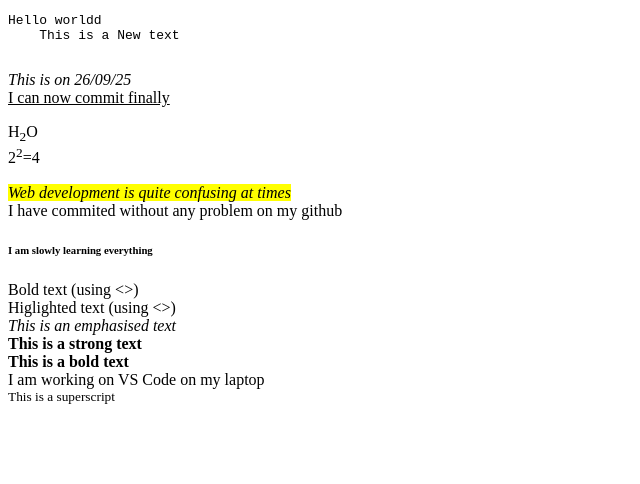
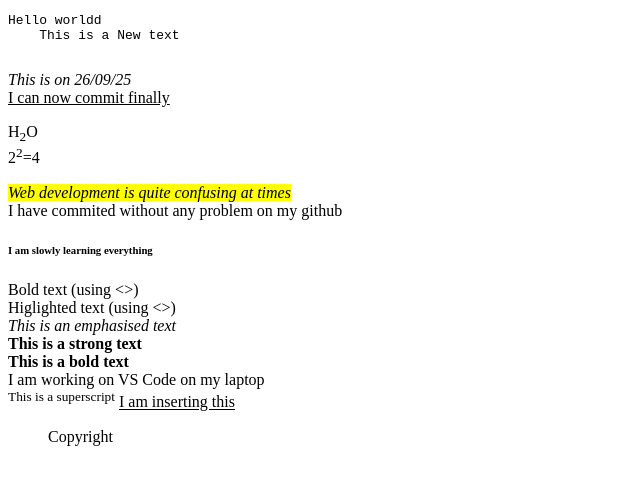
Before and after one commit to GPS-abesfreshie/HTML_AIML1, a plain HTML site: page index2.html in a window 1280 px wide. Shown: the whole page, without its empty margins (0-640 px from the left). Drawn offline with Linux system fonts and the light colour scheme.

Commit message:
This is a commit

```diff
--- a/index2.html
+++ b/index2.html
@@ -24,5 +24,7 @@
 <b>This is a bold text</b><br>
 I am working on VS Code on my laptop<br>
 <sup>This is a superscript</sup>
+<ins>I  am inserting this </ins>
+<blockquote cite="https://gemini.google.com/app/53263adb43ae04eb">Copyright</blockquote>
 </body>
 </html>
```
